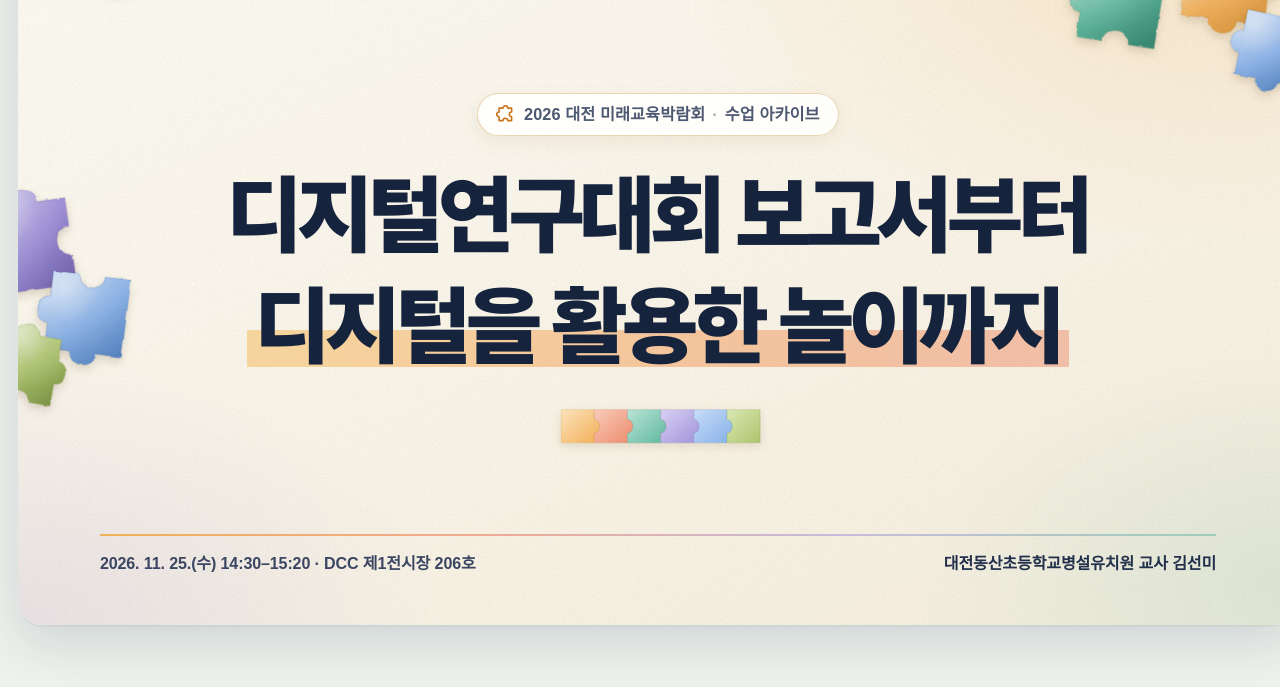
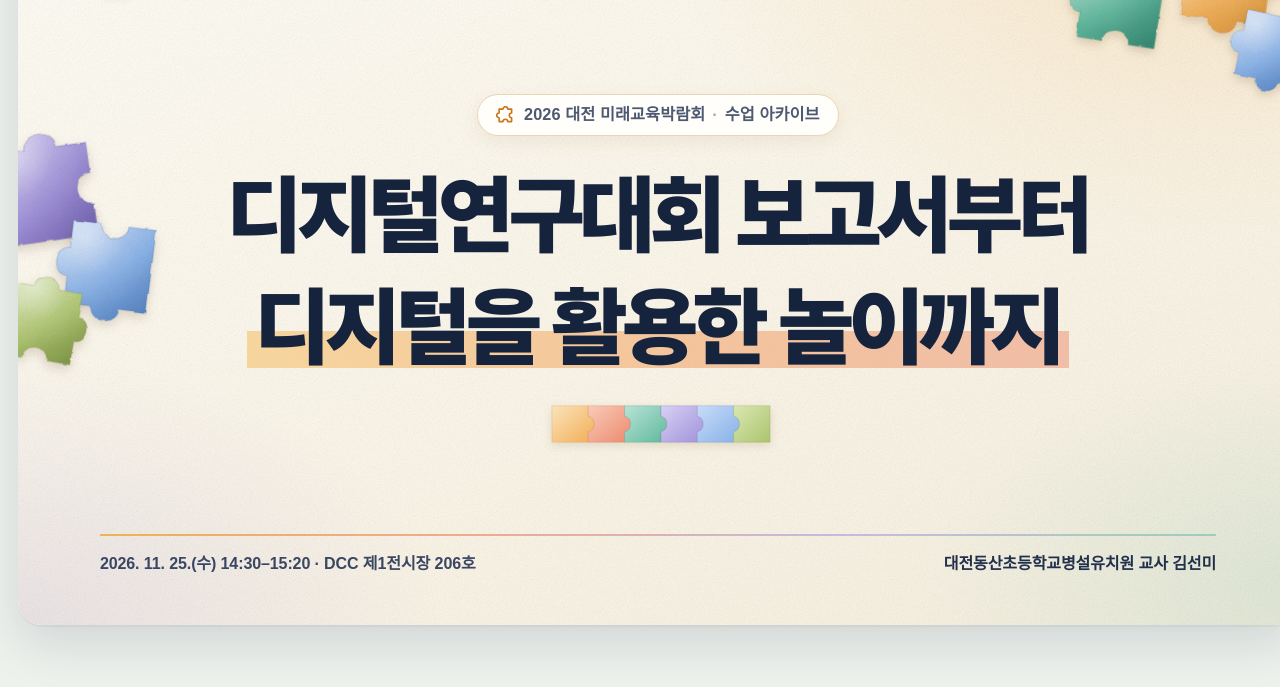
Before and after one commit to ksm3669-cmd/dalnuri, a plain HTML site: page tools/cover-preview-test.html in a window 1280 px wide. Shown: the part 113-800 px from the top of the page. Drawn offline with Linux system fonts and the light colour scheme.

Commit message:
🧪 표지 시안 v4 (좌측 퍼즐 클러스터 확대·체인 보정)

```diff
--- a/tools/cover-preview-test.html
+++ b/tools/cover-preview-test.html
@@ -65,7 +65,7 @@ body.embed .stage{width:100%}
 /* 퍼즐 조각 그래픽 */
 #slide-1.cover-puzzle .pz-art{position:absolute;z-index:0;pointer-events:none;line-height:0}
 #slide-1.cover-puzzle .pz-art-tr{right:-4.4cqw;top:-3.1cqw;width:30cqw}
-#slide-1.cover-puzzle .pz-art-mid{left:-3.4cqw;top:25.5cqw;width:17.4cqw}
+#slide-1.cover-puzzle .pz-art-mid{left:-2.1cqw;top:20.5cqw;width:18.6cqw}
 #slide-1.cover-puzzle .pz-svg{display:block;width:100%;height:auto;overflow:visible}
 /* 머리글 */
 #slide-1.cover-puzzle .pz-head{
@@ -137,10 +137,10 @@ body.embed .stage{width:100%}
 /* 6색 퍼즐 체인 */
 #slide-1.cover-puzzle .pz-chain{
   position:relative;z-index:2;display:flex;justify-content:center;
-  margin:2.5cqw 0 .2cqw;
+  margin:2.1cqw 0 .2cqw;
 }
 #slide-1.cover-puzzle .pz-chain .pz-svg{
-  width:clamp(120px,18.6cqw,244px);height:auto;
+  width:clamp(120px,20.4cqw,268px);height:auto;
   filter:drop-shadow(0 3px 5px rgba(120,90,40,.16));
 }
 /* 하단 정보 */
```
